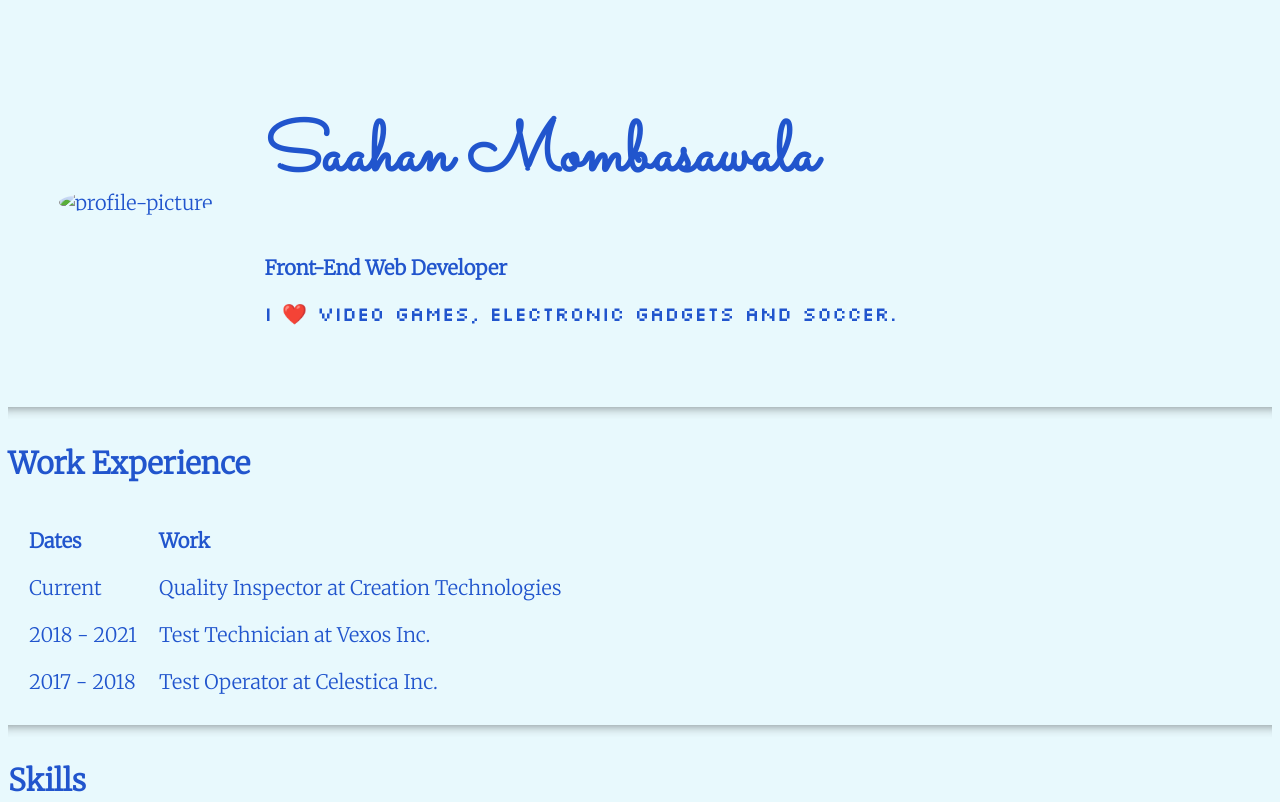
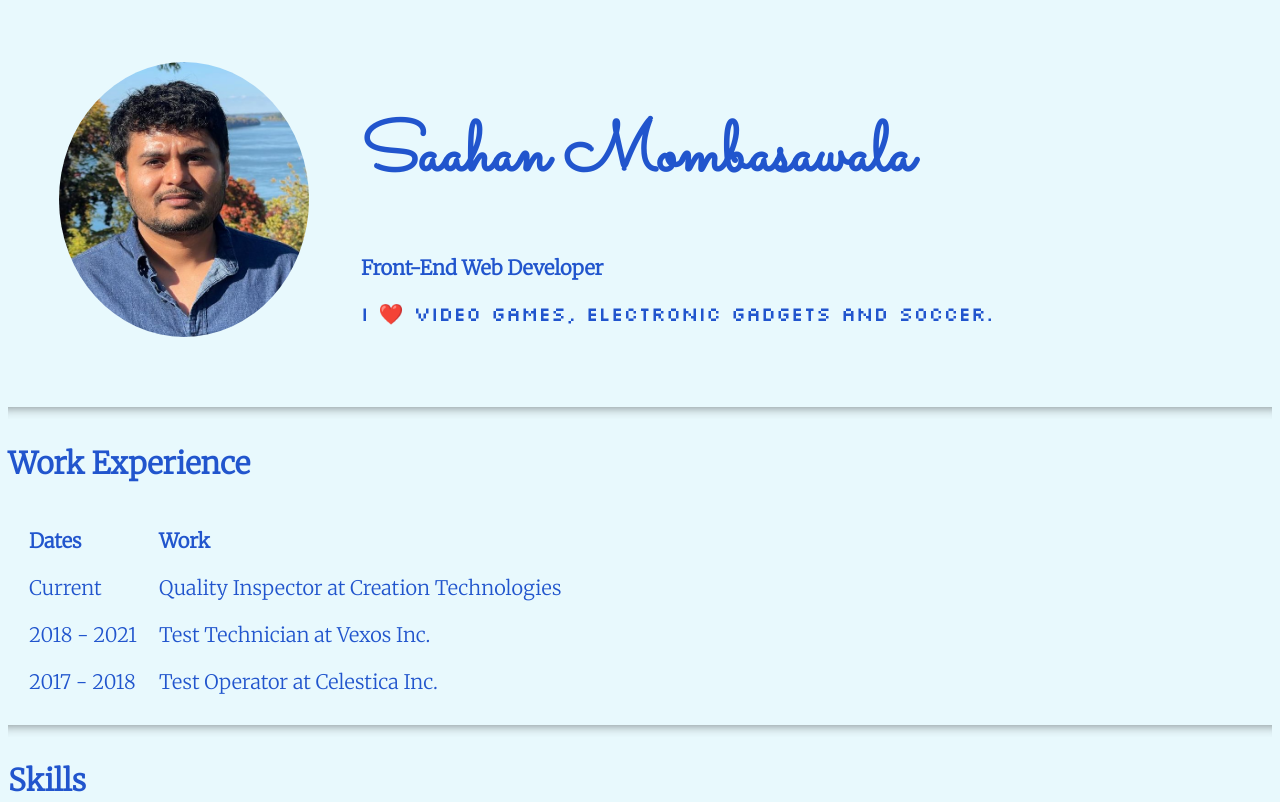
Before and after one commit to Saahan/CV, a plain HTML site: page index.html in a window 1280 px wide. Shown: the top 802 px of the page. Drawn offline with Linux system fonts and the light colour scheme.

Commit message:
Add files via upload

```diff
--- a/index.html
+++ b/index.html
@@ -13,7 +13,7 @@
   <body>
     <table cellspacing="50px">
       <tr>
-        <td><img id="p-pic" src="img/p-pic.JPG" alt="profile-picture" /></td>
+        <td><img id="p-pic" src="p-pic.JPG" alt="profile-picture" /></td>
         <td>
           <h1>Saahan Mombasawala</h1>
           <p style="font-weight: bold;">Front-End Web Developer</p>
```
